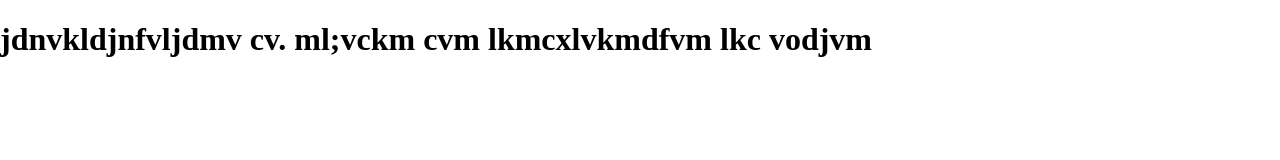
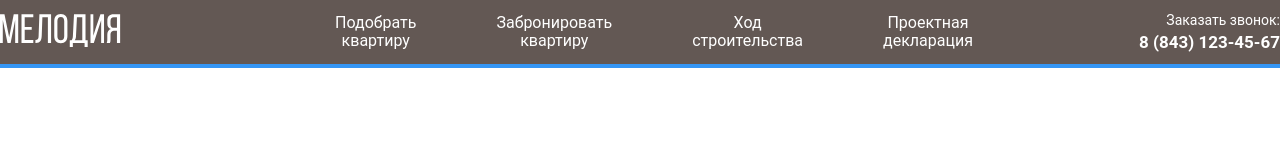
Before and after one commit to PesukarhuTG/apartments, a plain HTML site: page index.html in a window 1280 px wide. Drawn offline with Linux system fonts and the light colour scheme; a web font is replaced by a local one.

Commit message:
Add header

```diff
--- a/index.html
+++ b/index.html
@@ -11,8 +11,25 @@
 </head>
 
 <body>
-    <h1>jdnvkldjnfvljdmv cv. ml;vckm cvm lkmcxlvkmdfvm lkc vodjvm </h1>
-
+    <header class="header">
+        <div class="navbar">
+            <a href="./index.html" class="logo-link">
+                <img src="./img/logo.svg" alt="logo: apartments">
+            </a>
+            <nav class="navbar-nav">
+                <ul class="navbar-menu">
+                    <li class="navbar-item"><a class="navbar-link" href="#">Подобрать<br />квартиру</a></li>
+                    <li class="navbar-item"><a class="navbar-link" href="#">Забронировать<br />квартиру</a></li>
+                    <li class="navbar-item"><a class="navbar-link" href="#">Ход<br />строительства</a></li>
+                    <li class="navbar-item"><a class="navbar-link" href="#">Проектная<br />декларация</a></li>
+                </ul>
+            </nav>
+            <div class="navbar-contacts">
+                <span class="navbar-text">Заказать звонок:</span>
+                <a class="navbar-tel" href="tel:+78431234567">8 (843) 123-45-67</a>
+            </div>
+        </div>
+    </header>
 </body>
 
 </html>
--- a/style/style.css
+++ b/style/style.css
@@ -1 +1,79 @@
 @import "normalize.css";
+
+@font-face {
+    font-family: "Roboto";
+    src: url("./fonts/Roboto-Regular.ttf") format("truetype");
+}
+
+@font-face {
+    font-family: "Roboto";
+    src: url("./fonts/Roboto-Bold.ttf") format("truetype");
+}
+
+* {
+    box-sizing: border-box;
+}
+
+body {
+    font-family: "Roboto", sans-serif;
+    font-weight: 400;
+}
+
+a {
+    text-decoration: none;
+    cursor: pointer;
+}
+
+/* ============== HEADER ============== */
+.header {
+    background-color: #635854;
+    padding: 12px 0;
+    border-bottom: 4px solid #3596f5;
+}
+
+.navbar {
+    max-width: 1280px;
+    margin: 0 auto;
+    display: flex;
+    justify-content: space-between;
+    align-items: center;
+}
+
+ul.navbar-menu {
+    max-width: 670px;
+    margin: 0;
+    padding: 0;
+    display: flex;
+    justify-content: space-between;
+    list-style: none;
+    text-align: center;
+    font-size: 16px;
+    text-align: center;
+}
+
+.navbar-item {
+    margin: 0 40px;
+}
+
+a.navbar-link {
+    color: #fff;
+}
+
+.navbar-contacts {
+    text-align: right;
+}
+
+.navbar-text {
+    display: block;
+    margin-bottom: 4px;
+    font-size: 14px;
+    line-height: 16px;
+    color: #fff;
+}
+
+.navbar-tel {
+    font-size: 17px;
+    font-weight: 700;
+    line-height: 20px;
+    color: #fff;
+}
```
Also changed, not shown: fonts/Roboto-Bold.ttf (added), fonts/Roboto-Regular.ttf (added), img/logo.svg (added).
